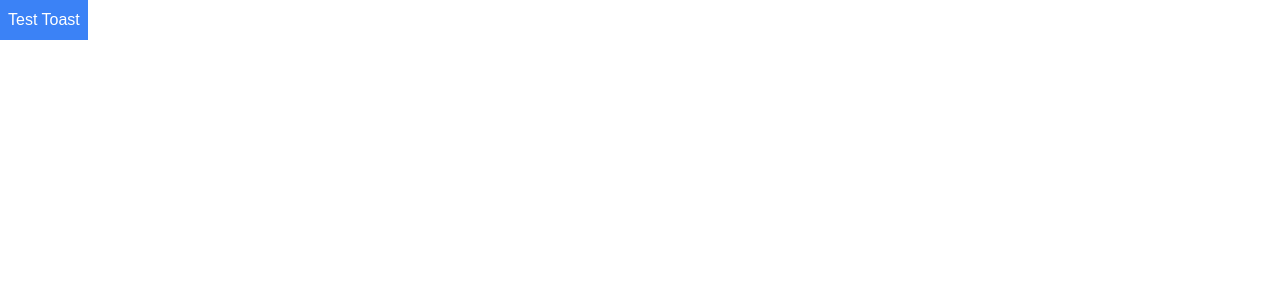
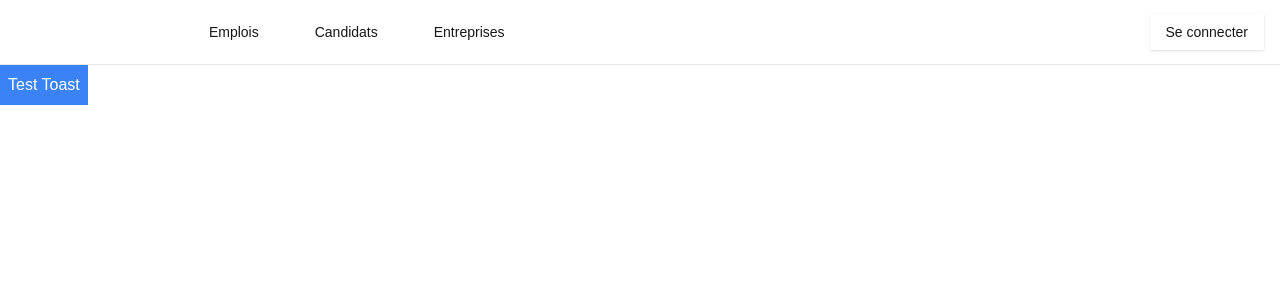
Before and after one commit to theoMich19/LXP-Boston-project, a Next.js app: page / in a window 1280 px wide. Shown: the top 300 px of the page. Built offline with nearby package versions, Linux system fonts and the light colour scheme.

Commit message:
feat(layout): create layout general with header

```diff
--- a/src/app/layout.tsx
+++ b/src/app/layout.tsx
@@ -3,6 +3,7 @@ import { Geist, Geist_Mono } from "next/font/google";
 import { ToastContainer } from 'react-toastify';
 import 'react-toastify/dist/ReactToastify.css';
 import "./globals.css";
+import Header from "@/components/header/header";
 
 const geistSans = Geist({
   variable: "--font-geist-sans",
@@ -29,6 +30,7 @@ export default function RootLayout({
       <body
         className={`${geistSans.variable} ${geistMono.variable} antialiased`}
       >
+        <Header />
         {children}
         <ToastContainer aria-label={undefined} />
       </body>
```
